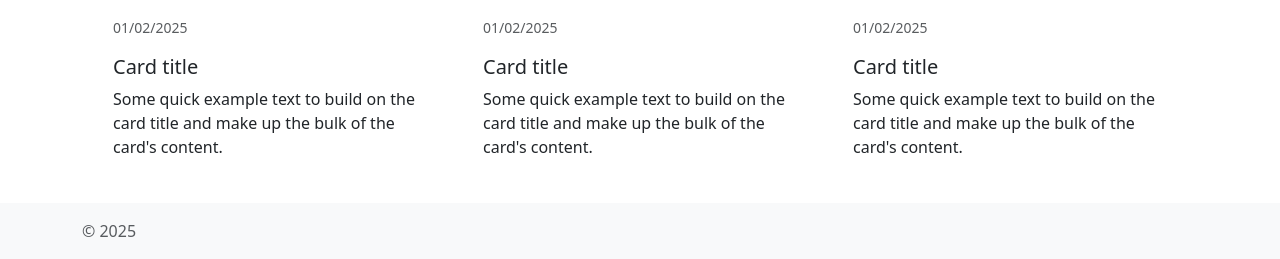
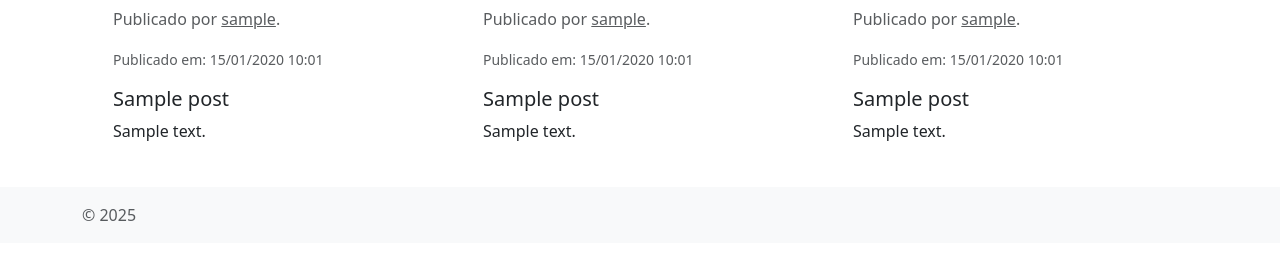
Before and after one commit to jonas-amilton/blog_yii, a Yii app: template views/site/index.php in a window 1280 px wide. Shown: the part 1182-1441 px from the top of the page. After the commit the page ends 1403 px from the top, so only its background shows below. Run offline with PHP 8.4 and a stand-in for Yii, Linux system fonts and the light colour scheme; the template is opened without the code that fills it: most values are stand-ins (such as "Sample title", 1, 10 or a date in 2020); data that the repository does not hold is empty; some libraries are stand-ins or nearby versions.

Commit message:
feat: adicionado dados do banco de dados para visualizar publicações e imagens

```diff
--- a/views/layouts/partials/_card_secondary.php
+++ b/views/layouts/partials/_card_secondary.php
@@ -1,10 +1,25 @@
-<div class="col-lg-4 col-md-6 col-sm-12 mb-2">
-    <div class="card card-border-none" style="width: 100%;">
-        <img src="<?= 'https://images.pexels.com/photos/28539583/pexels-photo-28539583/free-photo-of-majestic-mountain-peaks-at-sunrise.jpeg?auto=compress&cs=tinysrgb&w=1260&h=750&dpr=1;' ?>" class="card-img-top" alt="...">
-        <div class="card-body">
-            <p class="card-text"><small class="text-body-secondary"><?= date('d/m/Y') ?></small></p>
-            <h5 class="card-title">Card title</h5>
-            <p class="card-text">Some quick example text to build on the card title and make up the bulk of the card's content.</p>
+<?php foreach ($posts as $post): ?>
+    <div class="col-lg-4 col-md-6 col-sm-12 mb-2">
+        <div class="card card-border-none" style="width: 100%;">
+            <?php foreach ($post->images as $image): ?>
+                <img
+                    src="<?= Yii::getAlias('@showImage') . "{$image->name}.{$image->extension}"; ?>"
+                    class="card-img-top"
+                    alt="<?= 'Imagem de ' . $post->title; ?>">
+            <?php endforeach; ?>
+            <div class="card-body">
+                <p class="text-body-secondary">
+                    <!--TODO: colocar link do perfil no username-->
+                    Publicado por <a href="#" class="text-reset"><?= $post->user->username; ?></a>.
+                </p>
+                <p class="card-text">
+                    <small class="text-body-secondary">
+                        Publicado em: <?= date('d/m/Y h:m', strtotime($post->created_at)); ?>
+                    </small>
+                </p>
+                <h5 class="card-title"><?= $post->title; ?></h5>
+                <p class="card-text"><?= $post->content; ?></p>
+            </div>
         </div>
     </div>
-</div>
+<?php endforeach; ?>
```
